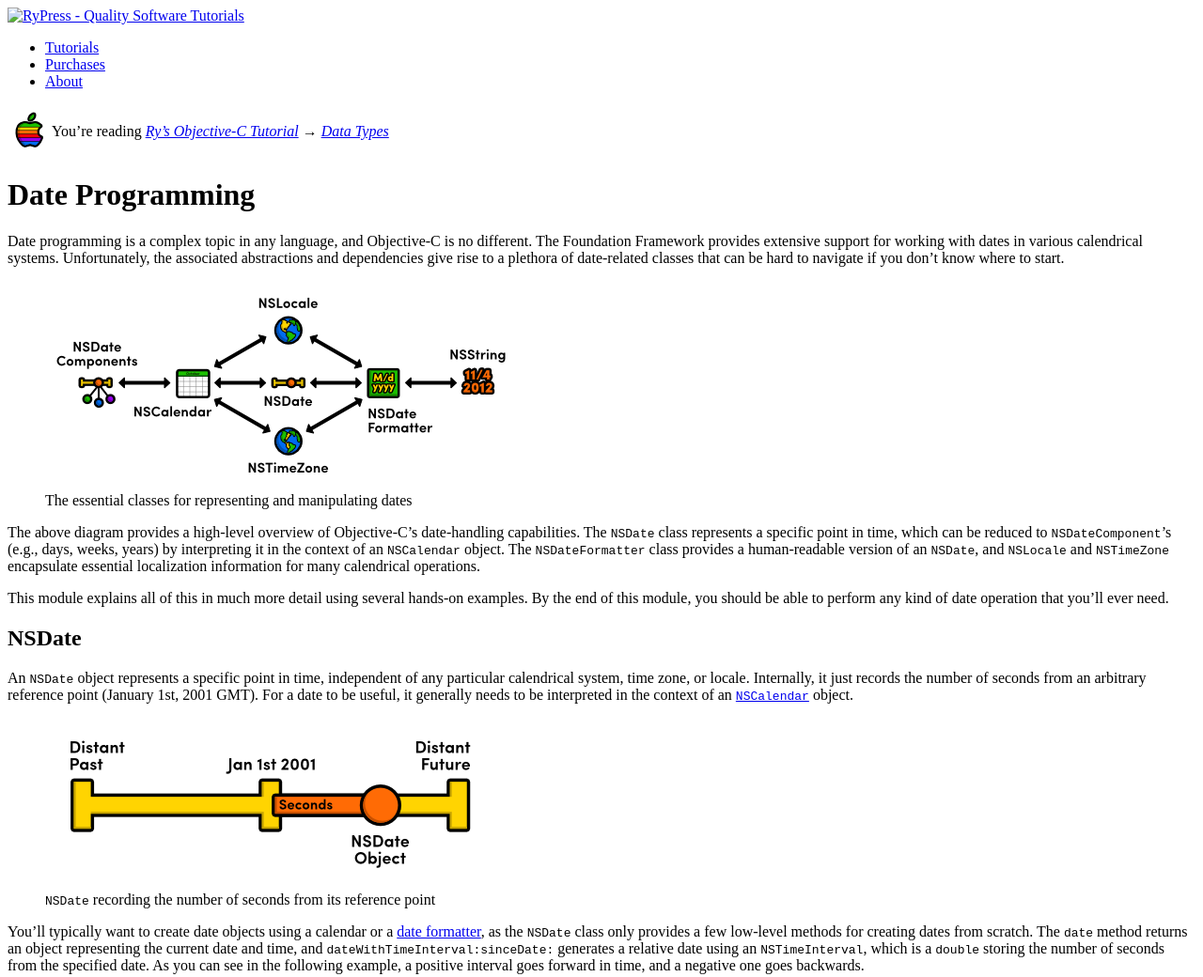
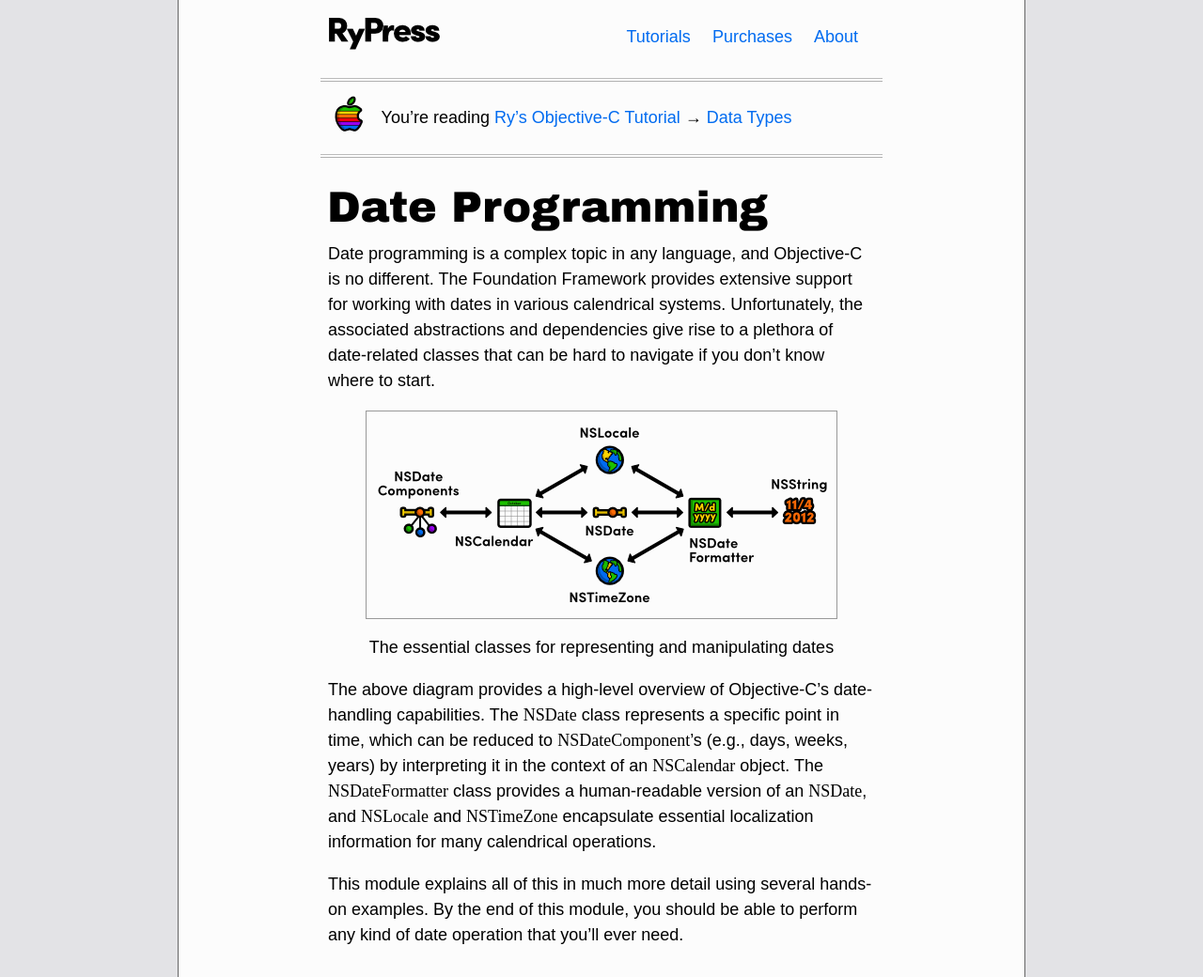
Before and after one commit to fullonrager/rys-objective-c-tutorial-archive, a plain HTML site: page data-types/dates.html in a window 1280 px wide. Shown: the top 1040 px of the page at 94% size. Drawn offline with Linux system fonts and the light colour scheme; the site is published under a folder, as on GitHub Pages, so addresses that start at the root find nothing; files whose address does not match are found by name.

Commit message:
Fix formatting

```diff
--- a/data-types/dates.html
+++ b/data-types/dates.html
@@ -10,9 +10,9 @@ abstractions and dependencies give rise to a plethora of date-related classes
 that can be hard to navigate if you don’t know where to start." />
   <meta name='viewport'
   	    content='width=device-width, initial-scale=1.0, maximum-scale=1.0' />
-  <link rel="icon" type="image/png" href="/media/favicon.png" />
-  <link rel="stylesheet" href="/media/style.css" />
-  <link rel="stylesheet" href="/media/pygments.css" />
+  <link rel="icon" type="image/png" href="../media/favicon.png" />
+  <link rel="stylesheet" href="../media/style.css" />
+  <link rel="stylesheet" href="../media/pygments.css" />
 
   <script>
     (function(i,s,o,g,r,a,m){i['GoogleAnalyticsObject']=r;i[r]=i[r]||function(){
@@ -33,7 +33,7 @@ that can be hard to navigate if you don’t know where to start." />
 <div id='content'>
 
 <nav id='main-nav'>
-	<a href='/'><img src='/media/logo-small.png'
+	<a href='/'><img src='../media/logo-small.png'
 		 width='120px'
 		 alt='RyPress - Quality Software Tutorials'/></a>
 	<ul>
@@ -50,10 +50,10 @@ that can be hard to navigate if you don’t know where to start." />
 
 
 					reading
-				<a href="../index"><em>Ry’s Objective-C Tutorial</em></a>
+				<a href="../index.html"><em>Ry’s Objective-C Tutorial</em></a>
 				→
 
-				<a href="index"><em>Data Types</em></a></p></td>
+				<a href="index.html"><em>Data Types</em></a></p></td>
 </tr></table><div class="divider"></div>
 
 <h1 id="date-programming">Date Programming</h1>
```
Also changed, not shown: data-types/index.html (+5 -5 lines), data-types/nsarray.html (+6 -6 lines), data-types/nsdecimalnumber.html (+6 -6 lines), data-types/nsdictionary.html (+6 -6 lines), data-types/nsnumber.html (+6 -6 lines), data-types/nsset.html (+6 -6 lines), data-types/nsstring.html (+6 -6 lines), data-types/primitives.html (+6 -6 lines).
